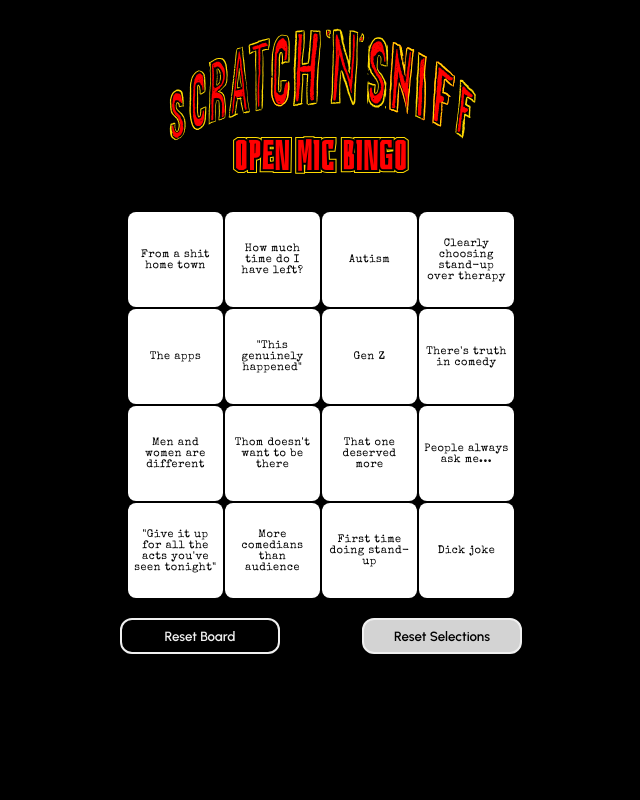
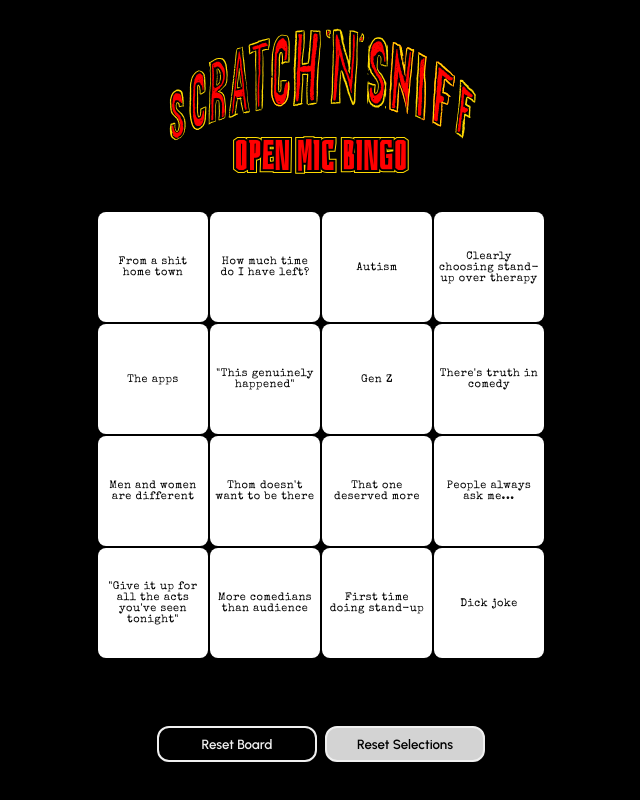
Before and after one commit to Thomas-m-Butterworth/open-mic-bingo, a Next.js app: page / in a window 1280 px wide. Shown: the whole page, without its empty margins (319-959 px from the left). Built offline with nearby package versions, Linux system fonts and the light colour scheme.

Commit message:
more styling improvements

```diff
--- a/src/components/Bingo/Bingo.styled.ts
+++ b/src/components/Bingo/Bingo.styled.ts
@@ -27,7 +27,7 @@ export const BingoSquare = styled.div<{ $isSelected: boolean }>`
   transition: all 0.3s ease;
   font-size: 0.7rem;
   line-height: 1.2;
-  max-height: 95px;
+  max-height: 110px;
   display: flex;
   align-items: center;
   justify-content: center;
--- a/src/components/Bingo/Bingo.tsx
+++ b/src/components/Bingo/Bingo.tsx
@@ -21,7 +21,8 @@ const slideDown = keyframes`
 `;
 
 const BingoWin = styled.div<{ $isWinner: boolean }>`
-  max-height: ${(props) => (props.$isWinner ? "100px" : "0")};
+  min-height: 52px;
+  max-height: 100px;
   padding: 2px;
   width: 100%;
   overflow: hidden;
@@ -67,7 +68,7 @@ const Controls = styled.div`
   display: flex;
   flex-direction: row;
   padding: 8px;
-  justify-content: space-between;
+  justify-content: center;
 `;
 
 export const Bingo = () => {
--- a/src/components/ui/Button.tsx
+++ b/src/components/ui/Button.tsx
@@ -3,6 +3,8 @@ import styled from "styled-components";
 export const Button = styled.button`
   height: 36px;
   width: 160px;
+  margin-left: 4px;
+  margin-right: 4px;
   font-family: var(--button-font);
   border: solid 2px var(--foreground);
   border-radius: 12px;
@@ -30,4 +32,4 @@ export const Button = styled.button`
     color: var(--background);
     cursor: not-allowed;
   }
-`
+`;
```
Lines whose indentation alone changed are shown as unchanged.
